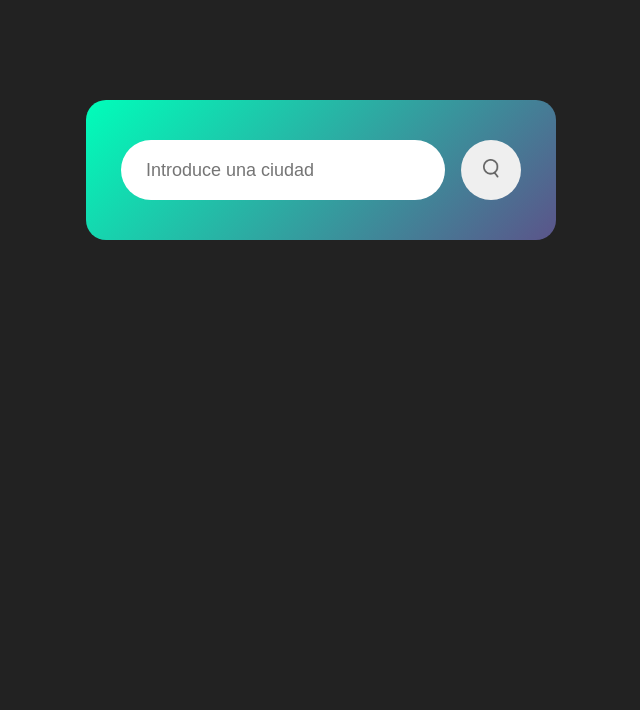
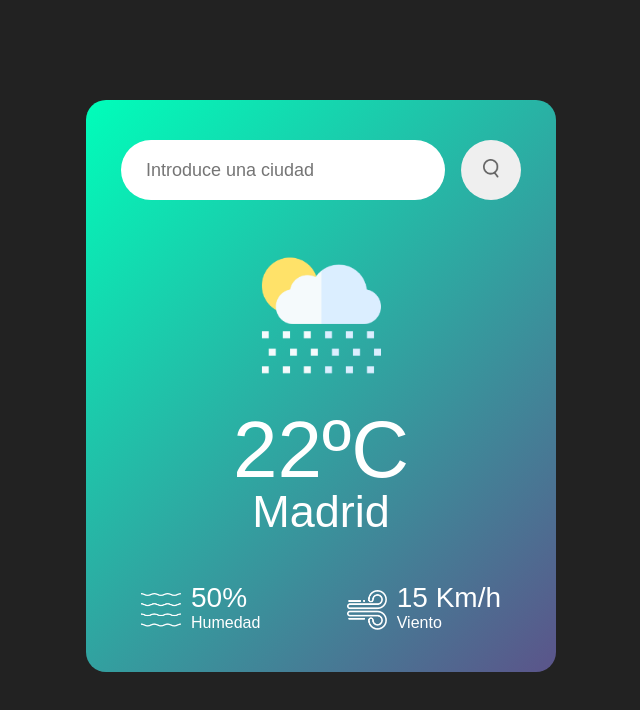
Before and after one commit to rafandco/Clima-weather, a plain HTML site: page index.html in a window 1280 px wide. Shown: the whole page, without its empty margins (319-959 px from the left). Drawn offline with Linux system fonts and the light colour scheme.

Commit message:
Add temp, wind and humidity information

```diff
--- a/index.html
+++ b/index.html
@@ -12,6 +12,27 @@
             <input type="text" placeholder="Introduce una ciudad" spellcheck="false">
             <button><img src="images/search.png" alt="búsqueda"></button>
         </div>
+        <div class="weather">
+            <img src="images/rain.png" alt="lluvia" class="weather-icon">
+            <h1 class="temp">22ºC</h1>
+            <h2 class="city">Madrid</h2>
+            <div class="details">
+                <div class="col">
+                    <img src="images/humidity.png" alt="humedad">
+                    <div>
+                        <p class="humidity">50%</p>
+                        <p>Humedad</p>
+                    </div>
+                </div>
+                <div class="col">
+                    <img src="images/wind.png" alt="humedad">
+                    <div>
+                        <p class="wind">15 Km/h</p>
+                        <p>Viento</p>
+                    </div>
+                </div>
+            </div>
+        </div>
     </div>
 </body>
 </html>
--- a/style.css
+++ b/style.css
@@ -52,3 +52,43 @@ body{
 .search button img{
     width: 16px;
 }
+
+.weather-icon {
+    width: 170px;
+    margin-top: 30px;
+}
+
+.weather h1 {
+    font-size: 80px;
+    font-weight: 500;
+}
+
+
+.weather h2 {
+    font-size: 45px;
+    font-weight: 400;
+    margin-top: -10px;
+}
+
+.details {
+    display: flex;
+    justify-content: space-between;
+    padding: 0 20px;
+    margin-top: 50px;
+}
+
+.col {
+    display:  flex;
+    align-items: center;
+    text-align: left;
+}
+
+.col img {
+    width: 40px;
+    margin-right: 10px;
+}
+
+.humidity, .wind {
+    font-size: 28px;
+    margin-top: -6px;
+}
```
